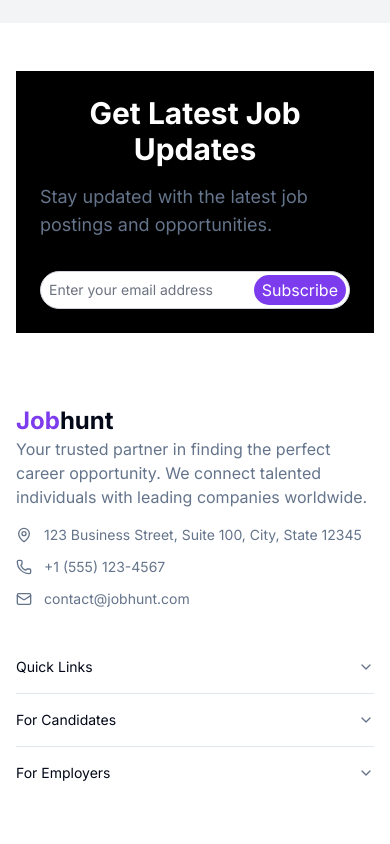
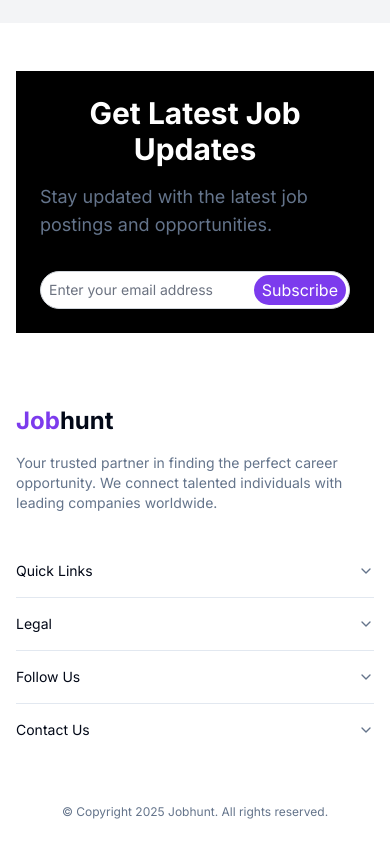
Before and after one commit to suryaspandey/Job-Portal-Website, a React (Vite) app in the folder Job-Portal-Website/: page / in a window 390 px wide. Shown: the part 4213-5057 px from the top of the page. Before the commit the page ends 5036 px from the top, so only its background shows below. Built offline with nearby package versions, Linux system fonts and the light colour scheme.

Commit message:
feat:mobile view menu updated,refs added for links

```diff
--- a/Job-Portal-Website/src/components/FeaturedJobs/index.tsx
+++ b/Job-Portal-Website/src/components/FeaturedJobs/index.tsx
@@ -9,7 +9,7 @@ import useMobile from "@/hooks/useMobile";
 export const FeaturedJobs = () => {
   const isMobile = useMobile();
   return (
-    <section className="py-20 bg-gray-100">
+    <section id="featuredJobs" className="py-20 bg-gray-100">
       <div className="max-w-7xl  mx-auto px-4 sm:px-6 lg:px-8 py-12">
         <div className=" mb-16  items-center">
           <div className="flex justify-between items-center">
--- a/Job-Portal-Website/src/components/Footer/constants.ts
+++ b/Job-Portal-Website/src/components/Footer/constants.ts
@@ -1,26 +1,48 @@
+import { MapPin, Phone } from "lucide-react";
+
 export const footerLinks = [
   {
     title: "Quick Links",
-    links: ["About Us", "Jobs", "Companies", "Blog", "Contact"],
-  },
-  {
-    title: "For Candidates",
     links: [
-      "Browse Jobs",
-      "Career Advice",
-      "Resume Builder",
-      "Salary Guide",
-      "Interview Tips",
+      { label: "Find Jobs", href: "#featuredJobs" },
+      { label: "For Companies", href: "#" },
+      { label: "Contact Us", href: "#footer" },
     ],
   },
   {
-    title: "For Employers",
+    title: "Legal",
     links: [
-      "Post a Job",
-      "Browse Resumes",
-      "Pricing",
-      "Recruiting Solutions",
-      "Employer Resources",
+      { label: "Privacy Policy", href: "#" },
+      { label: "Terms of Service", href: "#" },
+      { label: "Cookie Policy", href: "#" },
+      { label: "Help Center", href: "#" },
+    ],
+  },
+  {
+    title: "Follow Us",
+    links: [
+      { label: "Facebook", href: "#" },
+      { label: "Instagram", href: "#" },
+      { label: "LinkedIn", href: "#" },
+      { label: "Twitter", href: "#" },
+      { label: "YouTube", href: "#" },
+    ],
+  },
+  {
+    title: "Contact Us",
+    links: [
+      {
+        label: "+1 (555) 123-4567",
+        icon: Phone,
+      },
+      {
+        label: "123 Business Street, Suite 100, ",
+        icon: MapPin,
+      },
+
+      {
+        label: "City, State 12345",
+      },
     ],
   },
 ];
--- a/Job-Portal-Website/src/components/Footer/index.tsx
+++ b/Job-Portal-Website/src/components/Footer/index.tsx
@@ -1,4 +1,3 @@
-import { Mail, MapPin, Phone } from "lucide-react";
 import {
   Accordion,
   AccordionContent,
@@ -9,30 +8,20 @@ import { footerLinks } from "./constants";
 
 export const Footer = () => {
   return (
-    <footer className="max-w-8xl mx-auto flex justify-center px-4 py-6">
+    <>
+      <footer
+        id="footer"
+        className="max-w-7xl mx-auto flex justify-center px-4 py-6"
+      >
         <div className="grid grid-cols-1 md:grid-cols-2 lg:grid-cols-5 gap-8">
-        <div className="lg:col-span-2">
+          <div className="lg:col-span-1 space-y-4">
             <div className="text-2xl font-bold text-primary">
               Job<span className="text-foreground">hunt</span>
             </div>
-          <p className="text-muted-foreground mb-4 max-w-md">
+            <p className="text-muted-foreground text-sm mb-4 max-w-md">
               Your trusted partner in finding the perfect career opportunity. We
               connect talented individuals with leading companies worldwide.
             </p>
-          <div className="space-y-3 text-muted-foreground text-sm">
-            <div className="flex items-center gap-3">
-              <MapPin className="w-4 h-4" />
-              <span>123 Business Street, Suite 100, City, State 12345</span>
-            </div>
-            <div className="flex items-center gap-3">
-              <Phone className="w-4 h-4" />
-              <span>+1 (555) 123-4567</span>
-            </div>
-            <div className="flex items-center gap-3">
-              <Mail className="w-4 h-4" />
-              <span>contact@jobhunt.com</span>
-            </div>
-          </div>
           </div>
 
           {footerLinks.map((section, i) => (
@@ -41,16 +30,26 @@ export const Footer = () => {
                 {section.title}
               </h4>
               <ul className="space-y-2">
-              {section.links.map((link, idx) => (
+                {section.links.map((link, idx) => {
+                  const Icon = link.icon;
+                  return (
                     <li key={idx}>
                       <a
                         href="#"
                         className="text-muted-foreground hover:text-primary transition-colors"
                       >
-                    {link}
+                        <div className="flex items-center gap-1">
+                          {link.icon && (
+                            <span>
+                              <Icon className="w-4 h-4 mt-1" />
+                            </span>
+                          )}
+                          <span> {link.label}</span>
+                        </div>
                       </a>
                     </li>
-              ))}
+                  );
+                })}
               </ul>
             </div>
           ))}
@@ -62,16 +61,26 @@ export const Footer = () => {
                   <AccordionTrigger>{section.title}</AccordionTrigger>
                   <AccordionContent>
                     <ul className="space-y-2 pl-2">
-                    {section.links.map((link, idx) => (
+                      {section.links.map((link, idx) => {
+                        const Icon = link.icon;
+                        return (
                           <li key={idx}>
                             <a
                               href="#"
                               className="text-muted-foreground hover:text-primary transition-colors"
                             >
-                          {link}
+                              <div className="flex items-center gap-1">
+                                {link.icon && (
+                                  <span>
+                                    <Icon className="w-4 h-4 mt-1" />
+                                  </span>
+                                )}
+                                <span> {link.label}</span>
+                              </div>
                             </a>
                           </li>
-                    ))}
+                        );
+                      })}
                     </ul>
                   </AccordionContent>
                 </AccordionItem>
@@ -80,6 +89,12 @@ export const Footer = () => {
           </div>
         </div>
       </footer>
+      <div className="flex justify-center text-xs pb-6">
+        <p className="text-muted-foreground  mt-6 text-center">
+          © Copyright {new Date().getFullYear()} Jobhunt. All rights reserved.
+        </p>
+      </div>
+    </>
   );
 };
 
--- /dev/null
+++ b/Job-Portal-Website/src/components/MobileMenu/constants.ts
@@ -0,0 +1,14 @@
+export const menuLinks = [
+  {
+    title: "Find Jobs",
+    href: "#featuredJobs",
+  },
+  {
+    title: "For Companies",
+    href: "#",
+  },
+  {
+    title: "Contact Us",
+    href: "#footer",
+  },
+];
--- /dev/null
+++ b/Job-Portal-Website/src/components/MobileMenu/index.tsx
@@ -0,0 +1,48 @@
+import { X } from "lucide-react";
+import { Button } from "@/components/ui/button";
+import { menuLinks } from "./constants";
+
+interface MobileMenuProps {
+  onClose: () => void;
+}
+
+const MobileMenu = ({ onClose }: MobileMenuProps) => {
+  return (
+    <div className="fixed inset-0 bg-background z-50 p-6 flex flex-col gap-6">
+      <div className="flex justify-between items-center">
+        <div className="text-2xl font-bold text-primary">
+          Job<span className="text-foreground">hunt</span>
+        </div>
+        <Button variant="ghost" size="icon" onClick={onClose}>
+          <X className="h-5 w-5" />
+        </Button>
+      </div>
+
+      <nav className="flex flex-col space-y-4 text-lg">
+        {menuLinks.map((item) => (
+          <a
+            key={item.title}
+            href={item.href}
+            className="text-muted-foreground hover:text-primary transition-colors"
+            onClick={onClose}
+          >
+            {item.title}
+          </a>
+        ))}
+      </nav>
+
+      <div className="flex flex-col gap-3 mt-6">
+        <Button variant="outline">Login</Button>
+        <Button variant="outline">Sign Up</Button>
+        <Button
+          className="bg-primary text-primary-foreground hover:bg-primary/90"
+          onClick={onClose}
+        >
+          Post a Job
+        </Button>
+      </div>
+    </div>
+  );
+};
+
+export default MobileMenu;
--- a/Job-Portal-Website/src/components/Navbar.tsx
+++ b/Job-Portal-Website/src/components/Navbar.tsx
@@ -1,7 +1,12 @@
 import { Button } from "@/components/ui/button";
 import { Menu } from "lucide-react";
+import { useState } from "react";
+import MobileMenu from "./MobileMenu";
+import { menuLinks } from "./MobileMenu/constants";
 
 export const Navbar = () => {
+  const [isMobileMenuOpen, setIsMobileMenuOpen] = useState(false);
+
   return (
     <header className="w-full bg-background border-b border-border fixed top-0 z-50">
       <div className="max-w-7xl mx-auto px-4 sm:px-6 lg:px-8">
@@ -14,55 +19,47 @@ export const Navbar = () => {
 
           <div className="hidden md:flex items-center space-x-4">
             <nav className="hidden md:flex items-center space-x-8">
-              <a
-                href="#"
-                className="text-foreground hover:text-primary transition-colors"
-              >
-                Home
-              </a>
-              <a
-                href="#"
-                className="text-muted-foreground hover:text-primary transition-colors"
-              >
-                About
-              </a>
-              <a
-                href="#"
-                className="text-muted-foreground hover:text-primary transition-colors"
-              >
-                Jobs
-              </a>
-              <a
-                href="#"
-                className="text-muted-foreground hover:text-primary transition-colors"
-              >
-                Services
-              </a>
-              <a
-                href="#"
-                className="text-muted-foreground hover:text-primary transition-colors"
-              >
-                Contact Us
-              </a>
+              {menuLinks.map((item) => (
+                <a
+                  key={item.title}
+                  href={item.href}
+                  className="text-foreground hover:text-primary transition-colors"
+                >
+                  {item.title}
+                </a>
+              ))}
             </nav>
             <Button
               variant="outline"
-              className="text-black hover:text-primary hover:bg-none"
+              className="text-black hover:!text-primary hover:!bg-none"
             >
               Login
             </Button>
+            <Button
+              variant="outline"
+              className="text-black hover:!text-primary hover:!bg-none"
+            >
+              Sign Up
+            </Button>
             <Button className="bg-primary hover:bg-primary/90 text-primary-foreground">
-              Register
+              Post a Job
             </Button>
           </div>
 
           <div className="md:hidden">
-            <Button variant="ghost" size="icon">
+            <Button
+              variant="ghost"
+              size="icon"
+              onClick={() => setIsMobileMenuOpen(true)}
+            >
               <Menu className="h-5 w-5" />
             </Button>
           </div>
         </div>
       </div>
+      {isMobileMenuOpen && (
+        <MobileMenu onClose={() => setIsMobileMenuOpen(false)} />
+      )}
     </header>
   );
 };
--- a/Job-Portal-Website/src/index.css
+++ b/Job-Portal-Website/src/index.css
@@ -9,6 +9,10 @@
 
 body {
   font-family: 'Inter', sans-serif;
+}
+
+html {
+  scroll-behavior: smooth;
 }
 
 @keyframes marquee {
```
Lines whose indentation alone changed are shown as unchanged.
